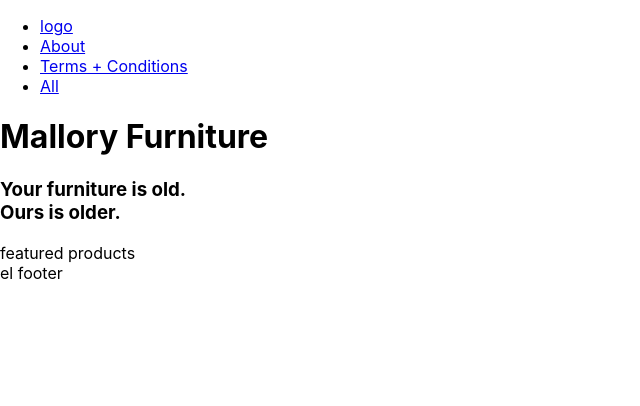
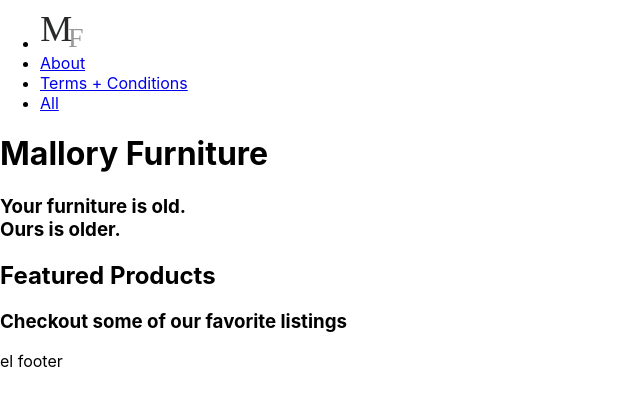
Before and after one commit to ccjav/project--mallory-furniture, a React (Create React App) app: page / in a window 1280 px wide. Shown: the top 406 px of the page, without its empty margins (0-640 px from the left). Built offline with nearby package versions, Linux system fonts and the light colour scheme.

Commit message:
Add logo and some titles

```diff
--- a/src/components/FeaturedProducts/FeaturedProducts.js
+++ b/src/components/FeaturedProducts/FeaturedProducts.js
@@ -3,6 +3,11 @@ import React, { Component } from "react";
 
 export default class FeaturedProducts extends Component {
   render() {
-    return <div>featured products</div>;
+    return (
+      <div>
+        <h2>Featured Products</h2>
+        <h3>Checkout some of our favorite listings</h3>
+      </div>
+    );
   }
 }
--- a/src/components/Logo/Logo.js
+++ b/src/components/Logo/Logo.js
@@ -1,7 +1,9 @@
 import React, { Component } from "react";
+
+import LogoImg from "../../images/mf-logo-black.svg";
 
 export default class Logo extends Component {
   render() {
-    return <div className="hero">logo</div>;
+    return <img src={LogoImg} />;
   }
 }
```
